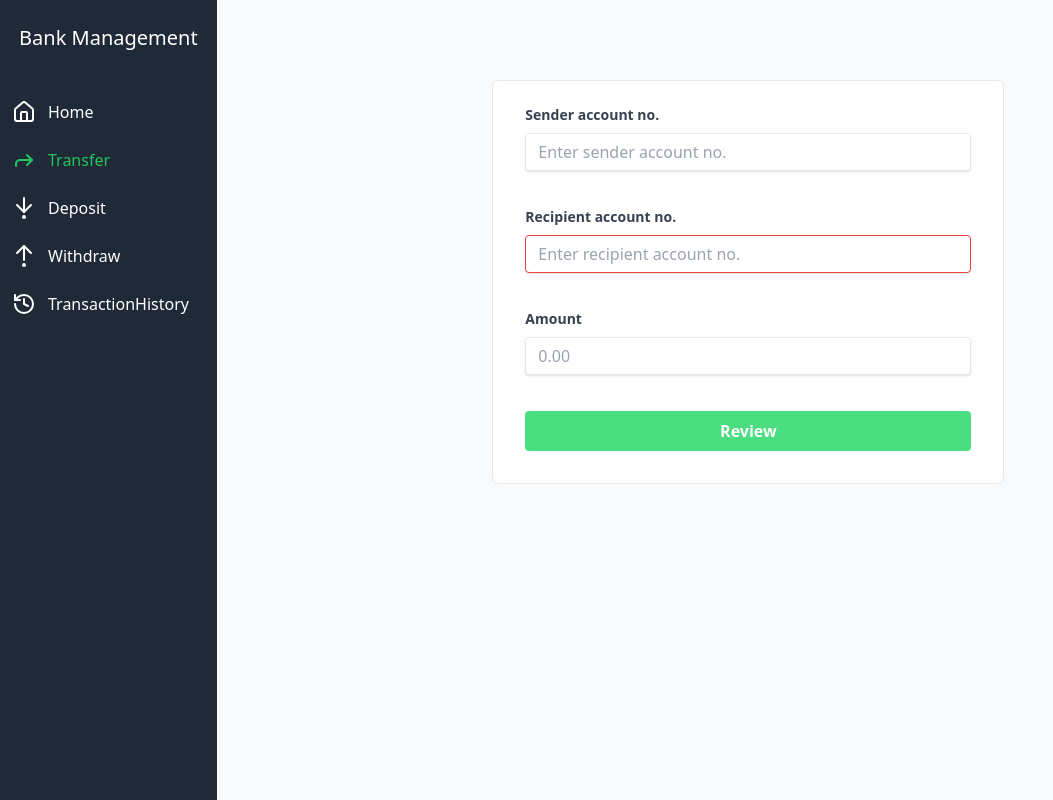
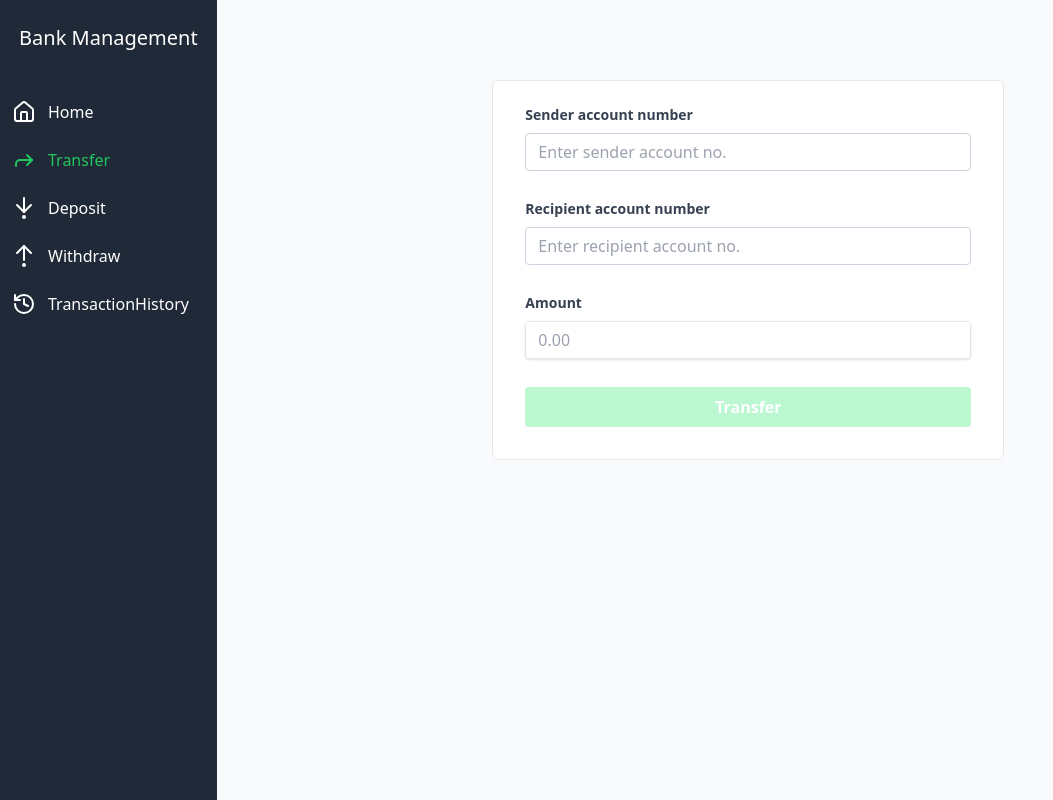
Before and after one commit to one-project-one-month/bms_frontend_react, a React (Vite) app: page /transfer in a window 1280 px wide. Shown: the whole page, without its empty margins (0-1053 px from the left). Built offline with nearby package versions, Linux system fonts and the light colour scheme.

Commit message:
fixed disbaled btn coolor in railwind config and show warning textand border red when informations arent filled

```diff
--- a/src/pages/TransferPage.tsx
+++ b/src/pages/TransferPage.tsx
@@ -13,39 +13,53 @@ const TransferPage = () => {
         amount : ''
     })
 
+    const [touchedFields, setTouchedFields] = useState({
+        sender: false,
+        recipient: false,
+        amount: false,
+    });
+
     const handleOnChange = (name:string,value: string) => {
         setAccounts(prevAccounts => ({
             ...prevAccounts,
             [name]: value,
         }));
+        setTouchedFields(prevTouchedFields => ({
+            ...prevTouchedFields,
+            [name]: true,
+        }));
     };
+
+    const isCompleted = Object.values(accounts).every(acc => acc);
 
     return (
         <div className="w-full bg-PrimaryBg mx-auto h-screen">
             <div className="w-full max-w-lg mx-auto mt-20">
                 <form className="bg-secondaryBg border border-borderColor rounded-md px-8 pt-6 pb-8 mb-4">
-                 <div className="mb-6">
+                 <div className="mb-4">
                     <label className="block text-gray-700 text-sm font-bold mb-2" htmlFor="sender">
-                     Sender account no.
+                     Sender account number
                     </label>
-                    <input className="shadow appearance-none border rounded w-full py-2 px-3 text-gray-700 mb-3 leading-tight focus:outline-none focus:shadow-outline" name="sender" id="sender" type="text" placeholder="Enter sender account no." value={accounts.sender} onChange={(e)=> handleOnChange(e.target.name,e.target.value)} />
+                    <input className={`appearance-none border rounded w-full py-2 px-3 ${touchedFields.sender && accounts.sender.length == 0 ? 'border-red-500 ' : 'border-secondaryBorderColor'} text-gray-700 mb-3 leading-tight focus:outline-none focus:shadow-outline`} name="sender" id="sender" type="text" placeholder="Enter sender account no." value={accounts.sender} onChange={(e)=> handleOnChange(e.target.name,e.target.value)} />
+                    {touchedFields.sender && accounts.sender.length ==0 && <p className="text-red-500 text-xs italic">Incomplete information.Please try again</p>}
                  </div>
-                <div className="mb-6">
+                <div className="mb-4">
                     <label className="block text-gray-700 text-sm font-bold mb-2" htmlFor="recipient">
-                    Recipient account no.
+                    Recipient account number
                     </label>
-                    <input className="shadow appearance-none border border-red-500 rounded w-full py-2 px-3 text-gray-700 mb-3 leading-tight focus:outline-none focus:shadow-outline" id="recipient" name="recipient" type="text" placeholder="Enter recipient account no." value={accounts.recipient} onChange={(e)=> handleOnChange(e.target.name,e.target.value)}/>
-                    {/* <p className="text-red-500 text-xs italic">Please choose a password.</p> */}
+                    <input className={`appearance-none border rounded w-full py-2 px-3 ${touchedFields.recipient && accounts.recipient.length == 0 ? 'border-red-500 ' : 'border-secondaryBorderColor'} text-gray-700 mb-3 leading-tight focus:outline-none focus:shadow-outline`} id="recipient" name="recipient" type="text" placeholder="Enter recipient account no." value={accounts.recipient} onChange={(e)=> handleOnChange(e.target.name,e.target.value)} />
+                    {touchedFields.recipient && accounts.recipient.length ==0 && <p className="text-red-500 text-xs italic">Incomplete information.Please try again</p>}
                 </div>
-                <div className="mb-6">
+                <div className="mb-4">
                     <label className="block text-gray-700 text-sm font-bold mb-2" htmlFor="sender">
                      Amount
                     </label>
                     <input className="shadow appearance-none border rounded w-full py-2 px-3 text-gray-700 mb-3 leading-tight focus:outline-none focus:shadow-outline" name="amount" id="amount" type="text" placeholder="0.00" value={accounts.amount} onChange={(e)=> handleOnChange(e.target.name,e.target.value)} />
+                    {touchedFields.amount && accounts.amount.length ==0 && <p className="text-red-500 text-xs italic">Please enter amount</p>}
                  </div>
                 <div className="flex items-center justify-between">
-                <button className="w-full bg-primaryBtn hover:bg-green-700 text-white font-bold py-2 px-4 rounded focus:outline-none focus:shadow-outline" type="button">
-                   Review
+                <button className={`w-full ${isCompleted ? 'bg-primaryBtn hover:bg-green-700': 'bg-disabledBtn'} text-white font-bold py-2 px-4 rounded focus:outline-none focus:shadow-outline`} type="button">
+                   Transfer
                 </button>
                 </div>
                 </form>
--- a/tailwind.config.js
+++ b/tailwind.config.js
@@ -47,6 +47,7 @@ module.exports = {
         disabledBtn : colors.green[200],
         deleteBtn : colors.red[400],
         borderColor : colors.gray[200],
+        secondaryBorderColor : colors.slate[300],
       },
     },
   },
```
